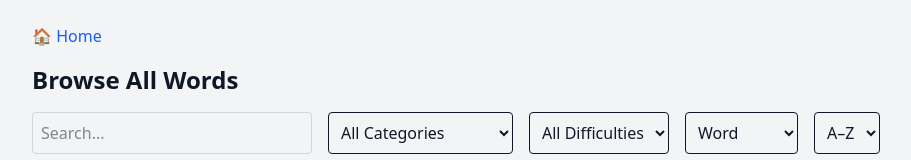
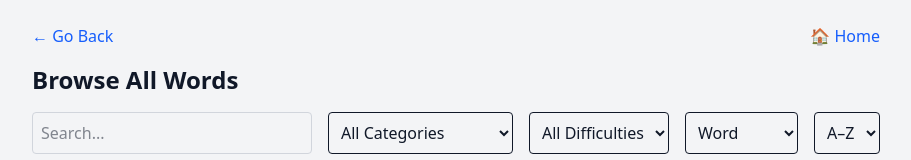
Before and after one commit to Ania58/Pronunciation-App-Frontend, a React (Vite) app: page /words-browser in a window 1280 px wide. Shown: the top 160 px of the page, without its empty margins (184-1095 px from the left). Built offline with nearby package versions, Linux system fonts and the light colour scheme; no server answers.

Commit message:
Add Go Back button to WordBrowser

```diff
--- a/src/components/WordBrowser.tsx
+++ b/src/components/WordBrowser.tsx
@@ -46,9 +46,14 @@ fetchData();
 
    return (
     <div className="max-w-4xl mx-auto p-6">
-      <Link to="/" className="text-blue-600 hover:underline mb-4 block">
+      <div className="flex justify-between items-center mb-4">
+        <button onClick={() => navigate(-1)} className="text-blue-600 hover:underline cursor-pointer">
+          ← Go Back
+        </button>
+        <Link to="/" className="text-blue-600 hover:underline">
           🏠 Home
         </Link>
+      </div>
       <h2 className="text-2xl font-bold mb-4">Browse All Words</h2>
 
       <div className="flex flex-col sm:flex-row gap-4 mb-4">
```
